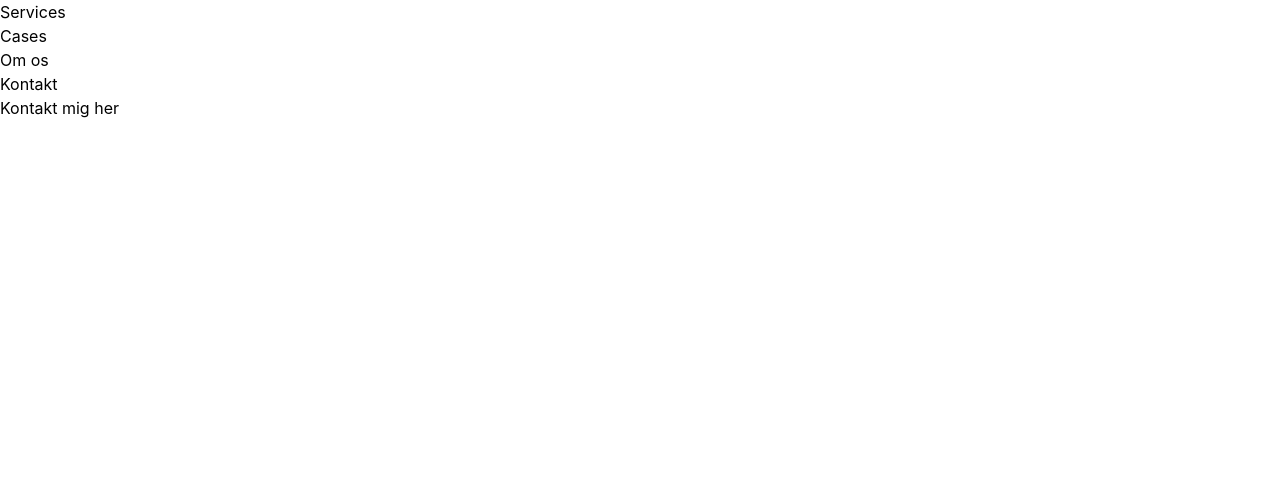
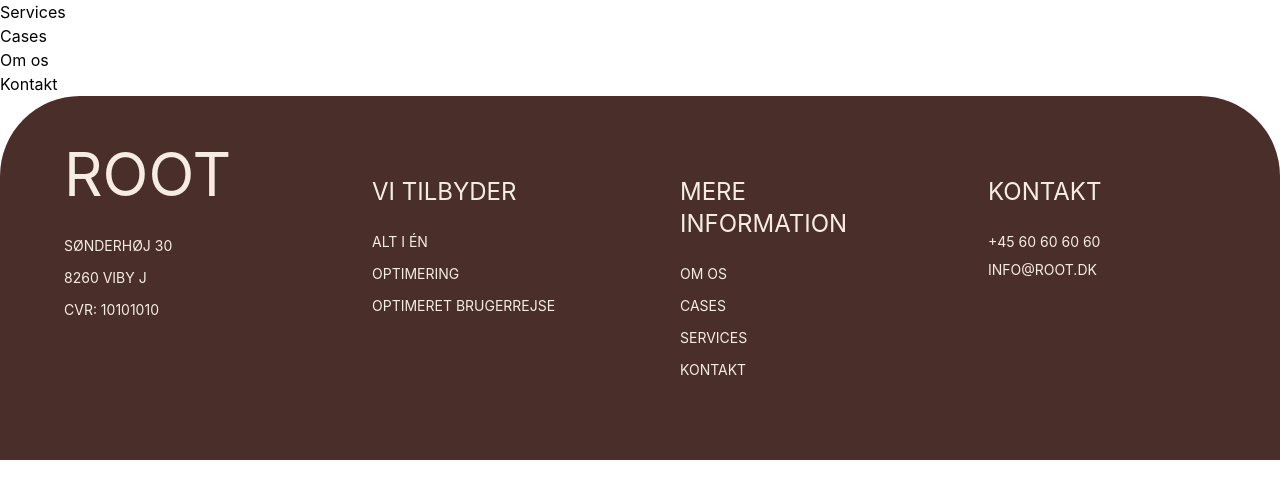
Before and after one commit to Rosa2401/ROOT, a React (Vite) app: page / in a window 1280 px wide. Shown: the top 498 px of the page. Built offline with nearby package versions, Linux system fonts and the light colour scheme.

Commit message:
Footer tilføjet
Mangler stadig de sidste rettelser

```diff
--- a/src/components/Footer.jsx
+++ b/src/components/Footer.jsx
@@ -1,9 +1,55 @@
 export default function Footer() {
+    return (
+      <footer className="bg-[#4A2E2A] text-[#F6ECE3] rounded-t-[80px] px-16 py-20">
 
-    return (
-        <footer>
-            Kontakt mig her
-        </footer>
-    )
+        <div className="max-w-7xl mx-auto grid grid-cols-1 md:grid-cols-4 gap-20">
 
-}
+          <div>
+          <h2 className="text-6xl mb-8 -mt-8">ROOT</h2>
+            <ul className="space-y-3 text-sm">
+              <li>SØNDERHØJ 30</li>
+              <li>8260 VIBY J</li>
+              <li>CVR: 10101010</li>
+            </ul>
+          </div>
+
+          <div>
+            <h3 className="text-2xl mb-6 ">VI TILBYDER</h3>
+            <ul className="space-y-3 text-sm">
+              <li>ALT I ÉN</li>
+              <li>OPTIMERING</li>
+              <li>OPTIMERET BRUGERREJSE</li>
+            </ul>
+          </div>
+
+
+        <div>
+        <h3 className="text-2xl mb-6">MERE INFORMATION</h3>
+
+            <ul className="space-y-3 text-sm">
+            <li>
+                <a href="/om-os" className="block hover:underline">OM OS</a>
+            </li>
+            <li>
+                <a href="/cases" className="block hover:underline">CASES</a>
+            </li>
+            <li>
+                <a href="/services" className="block hover:underline">SERVICES</a>
+            </li>
+            <li>
+                <a href="/kontakt" className="block hover:underline">KONTAKT</a>
+            </li>
+            </ul>
+        </div>
+
+          <div>
+            <h3 className="text-2xl mb-6 ">KONTAKT</h3>
+            <p className="text-sm mb-2">+45 60 60 60 60</p>
+            <p className="text-sm mb-6">INFO@ROOT.DK</p>
+          </div>
+
+        </div>
+
+      </footer>
+    );
+  }
```
